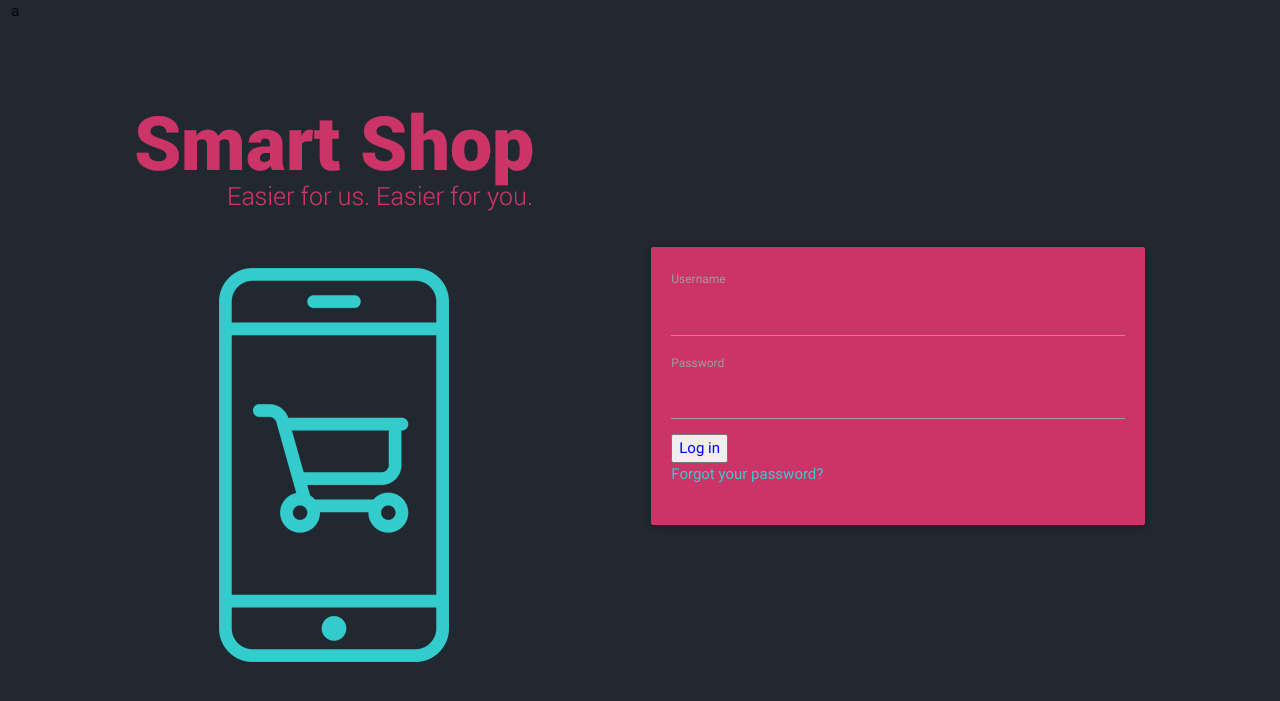
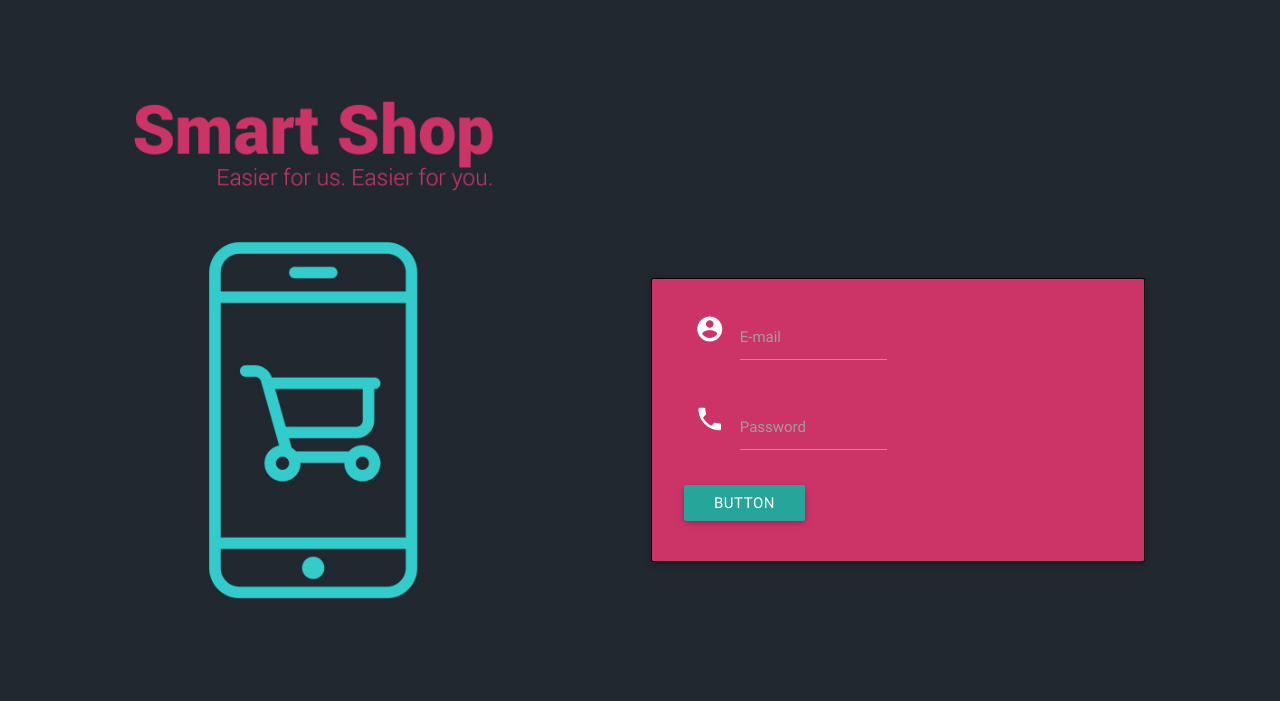
Before and after one commit to Fineas/SmartShopping, a Django app: page /login/ in a window 1280 px wide. Shown: the top 701 px of the page. Run offline with Django 3.2, Linux system fonts and the light colour scheme; some libraries are stand-ins or nearby versions.

Commit message:
"Statics"

```diff
--- a/smartshopping/static/css/style.css
+++ b/smartshopping/static/css/style.css
@@ -5,27 +5,8 @@
 	font-size: inherit;
 }
 
-#left-nav{
-	width: 20% !important;
-	margin-top: -1em !important;
-	z-index: -2 !important;
-	height: 100%;
-    position: fixed;
-    background: red;
-    background-color: #33cccc !important;
-    padding-top: 100px;
-}
-
-.page-scroll{
-	width: 80%;
-    height: auto;
-    right: 0;
-    position: absolute;
-    right: 0 !important;
-}
-
 #menu{
-	z-index: 1 !important;
+	z-index: 2 !important;
 	position: fixed;
 	background-color: #212830 !important;
 }
@@ -34,24 +15,52 @@
 	margin-bottom: -10px;
 }
 
-#left-menu-button{
-	background-color: #212830;
-	margin-top: 10px;
-}
-
 a{
 	color: #33cccc;
 }
 
 #wrapper{
-	background-image: url('../img/background.jpg');
-	width: 100%;
-	height: auto;
+	background-color: #212830;
 }
+
+
 
 .aqua-card{
 	background-color: #cc3467;
 	width: 80%;
 	height: auto;
-	margin-top: 40%;
+	margin-top: 45%;
+	border: 1px solid #000;
+
 }
+
+#card-background{
+	background-color: #212830;
+}
+
+#product-picture{
+	width: 200px;
+	height: 250px;
+	margin: 0 auto;
+}
+
+#logo_brand{
+	width: 170px;
+}
+
+.ptitle h1{
+	color: #cc3467;
+}
+
+#bon_fiscal{
+	width: 230px;
+	margin: 0 auto;
+	border: 1px solid #ccc;
+	height: auto !important;
+	background-color: none;
+	padding: 0;
+}
+
+#wrap-left img{
+	width: 100%;
+}
--- a/smartshopping/templates/authentication/logIn.html
+++ b/smartshopping/templates/authentication/logIn.html
@@ -1,7 +1,7 @@
 <!DOCTYPE html>
 <html lang="en">
 <head>
-    {% load staticfiles %}
+  {% load staticfiles %}
   <meta http-equiv="Content-Type" content="text/html; charset=UTF-8"/>
   <meta name="viewport" content="width=device-width, initial-scale=1, maximum-scale=1.0"/>
   <title>Starter Template - Materialize</title>
@@ -13,56 +13,43 @@
 </head>
 <body id="wrapper">
 
-    <div class="">
       <div class="row">
-          <div class="col s6">a</div>
+
+          <div class="col s6" id="wrap-left"><img src="img/background.jpg"></div>
 
           <div class="col s6">
             <div class="card aqua-card">
             <div class="card-content white-text">
                 <div class="row">
-                    <form method="POST">
-                    {% csrf_token %}
-		    {% if errors %}
-                    <div class="error">
-		      {% for message in errors %}
-                        <ul>
-                            <li>{{ message }}</li>
-                        </ul>
-                    {% endfor %}
+                  <form class="col s12">
+                    <div class="row">
+                      <div class="input-field col s6">
+                        <i class="material-icons prefix">account_circle</i>
+                        <input id="icon_prefix" type="text" class="validate">
+                        <label for="icon_prefix">E-mail</label>
+                      </div>
+
+                        <br><br><br><br>
+
+                      <div class="input-field col s6">
+                        <i class="material-icons prefix">phone</i>
+                        <input id="icon_telephone" type="tel" class="validate">
+                        <label for="icon_telephone">Password</label>
+                      </div>
                     </div>
-		    {% endif %}
-		    {% for field in form %}
-
-                    <div class="input-container">
-                        <label for="username">{{ field.label }}</label>
-		        {{ field }}
-
-                        <div class="bar"></div>
-                    </div>
-		    {% endfor %}
-                    <div class="button-container">
-                        <button><span style="color:blue;" >Log in</span></button>
-                    </div>
-                    <div class="footer"><a href="/forgot/">Forgot your password?</a></div>
-                </form>
-    </div>
-
-
-  </section>
-                        </form>
+                    <a class="waves-effect waves-light btn">button</a>
+                  </form>
                 </div>
 
           </div>
       </div>
     </div>
     </div>
-    </div>
 
   <!--  Scripts-->
   <script src="https://code.jquery.com/jquery-2.1.1.min.js"></script>
-  <script src="{% static "js/materialize.js" %}"></script>
-  <script src="{% static "js/init.js" %}"></script>
+  <script src="js/materialize.js"></script>
+  <script src="js/init.js"></script>
 
   </body>
 </html>
```
Also changed, not shown: smartshopping/db.sqlite3, smartshopping/static/img/background.jpg, 3 other files.
